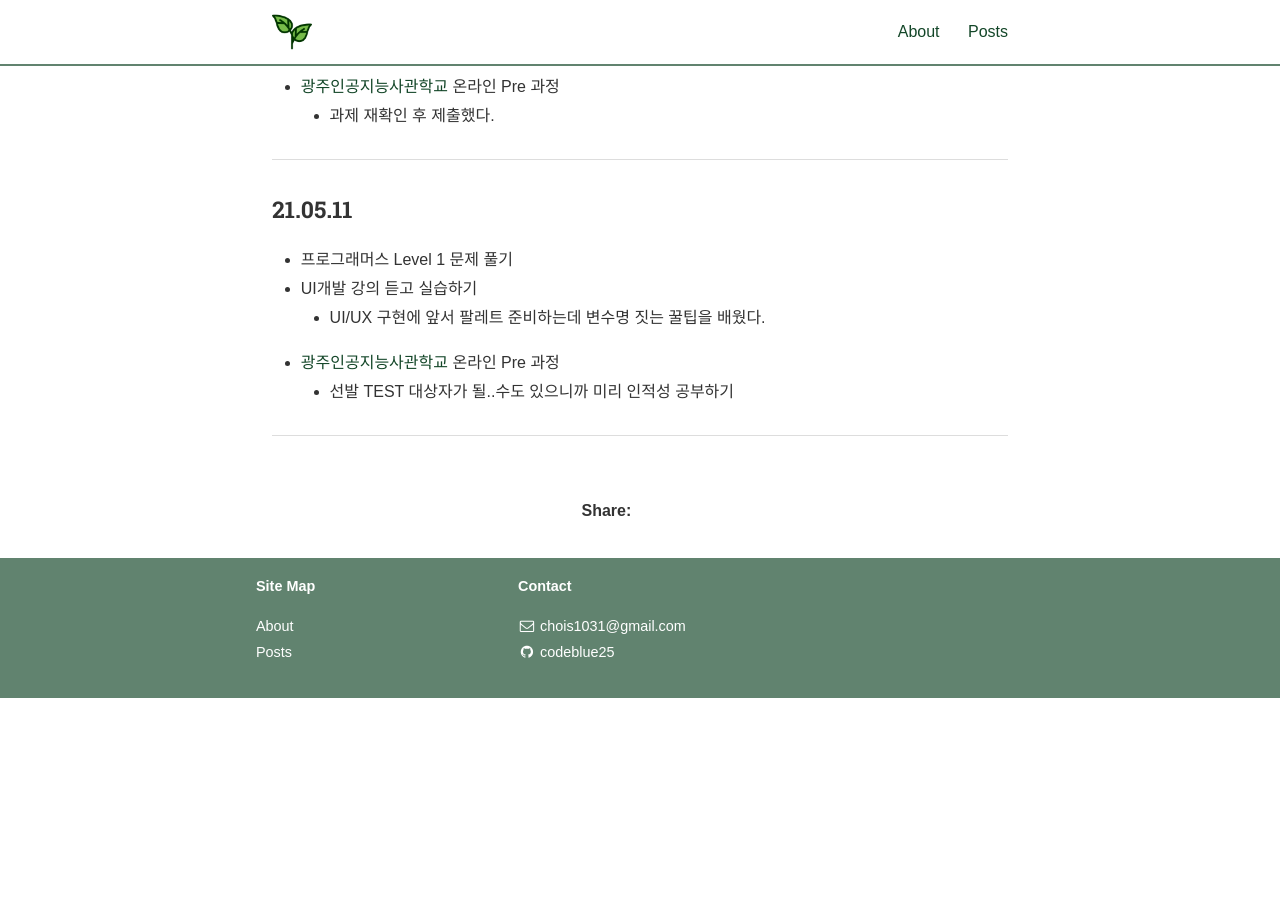
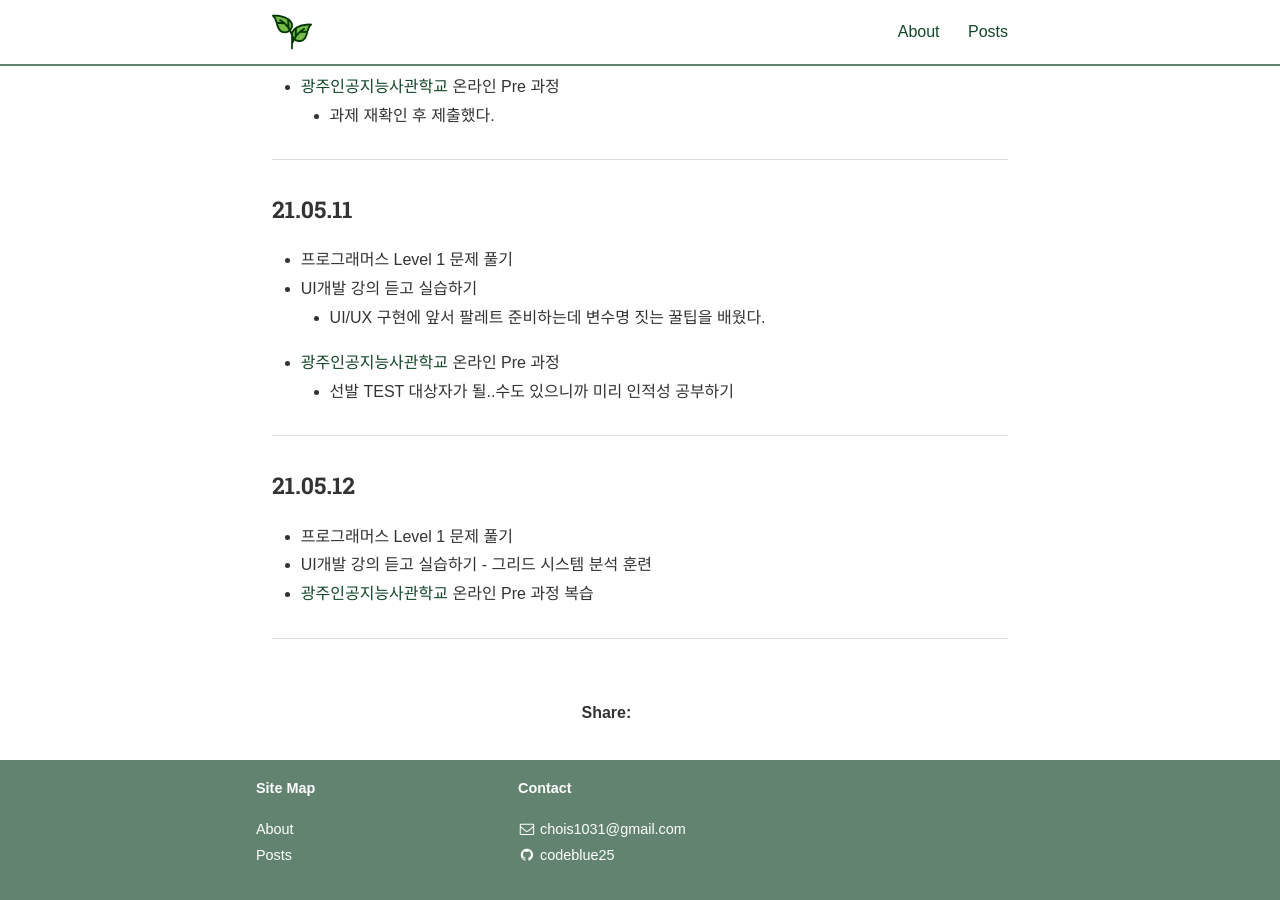
Before and after one commit to codeblue25/codeblue25.github.io, a Jekyll site: the page built from _posts/2021-05-09-0515.md, in a window 1280 px wide and 900 px high, scrolled down 529 px. Built offline with Jekyll 4.4.1, drawn with Linux system fonts in a browser that asks for light colours; nearby versions of some CDN libraries; some web fonts are replaced; a style sheet for code colours, icons or effects is not loaded; before the commit the page ends 1227 px from its top, so only the background shows below that.

Commit message:
210512 TIL

```diff
--- a/_posts/2021-05-09-0515.md
+++ b/_posts/2021-05-09-0515.md
@@ -30,3 +30,11 @@ categories: TIL
   - 선발 TEST 대상자가 될..수도 있으니까 미리 인적성 공부하기
 
 ---
+
+<h3>21.05.12</h3>
+
+- 프로그래머스 Level 1 문제 풀기
+- UI개발 강의 듣고 실습하기 - 그리드 시스템 분석 훈련
+- [광주인공지능사관학교](https://aischool.likelion.net/) 온라인 Pre 과정 복습
+
+---
```
